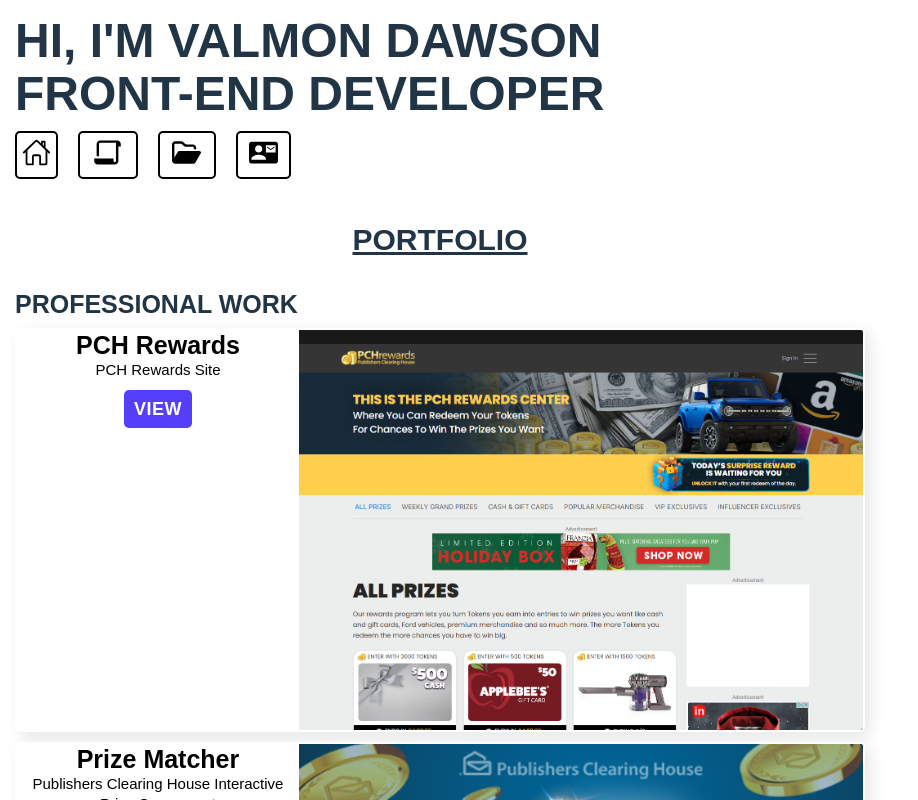
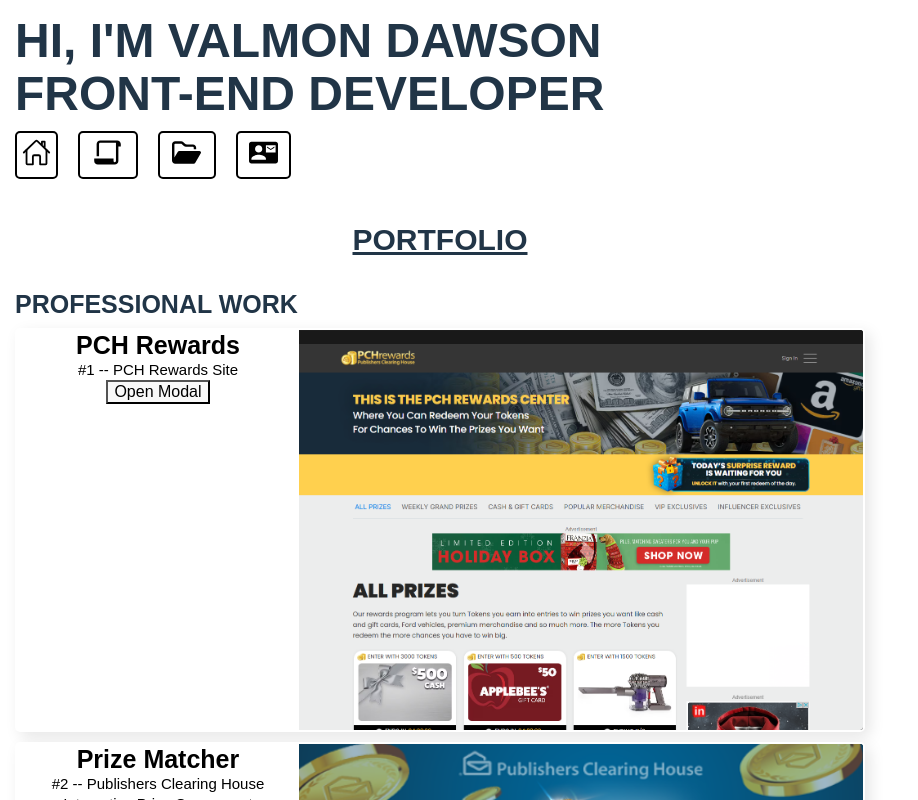
Before and after one commit to VDawson1181/Portfolio_Site_V2, a React (Vite) app: page / in a window 1280 px wide. Both pictures are taken after a click on the item "Portfolio". Shown: the top 800 px of the page, without its empty margins (0-918 px from the left). Built offline with nearby package versions, Linux system fonts and the light colour scheme; a web font is replaced by a local one.

Commit message:
dynamic modals...

```diff
--- /dev/null
+++ b/components/Modal/Modal.jsx
@@ -0,0 +1,25 @@
+// Modal as a separate component
+import { useEffect, useRef } from "react";
+import React from 'react'
+import './modal.css'
+
+const Modal = ({ openModal, closeModal, children }) => {
+    const ref = useRef();
+
+    useEffect(() => {
+        if(openModal){
+            ref.current?.showModal();
+        } else {
+            ref.current?.close();
+        }
+    },[openModal]);
+
+  return (
+    <dialog className="portfolioModal" ref={ref} onCancel={closeModal}>
+        {children}
+        <button onClick={closeModal}>Close dialog</button>
+    </dialog>
+  )
+}
+
+export default Modal
--- /dev/null
+++ b/components/Modal/modal.css
@@ -0,0 +1,23 @@
+.portfolioModal{
+    position: relative;
+    padding-top: 50px;
+
+    button{
+        position: absolute;
+        top: 10px;
+        right: 10px;
+    }
+    & img{
+        width: calc(100% / 3 * 2 + 0.0033rem);
+        max-height: 650px;
+        z-index: 55;
+        background-color: hsl(0, 0%, 0%);
+        object-fit: cover;
+        object-position: center top;
+        justify-self: center;
+    }
+
+    &::backdrop {
+        background: rgba(0, 0, 0, 0.95);
+      }
+}
--- a/components/Portfolio/PortfolioApp.jsx
+++ b/components/Portfolio/PortfolioApp.jsx
@@ -22,34 +22,43 @@
     const professional = [
         {
             isValid: true,
+            id:"rewards",
             name: "PCH Rewards",
             copy: "PCH Rewards Site",
+            descrip: "Rewards: Lorem ipsum dolor sit amet consectetur adipisicing elit. Deleniti incidunt molestias repellat repellendus necessitatibus corrupti ipsum, accusantium voluptates distinctio odio soluta officiis sunt perspiciatis blanditiis enim temporibus quibusdam aliquid? Delectus?",
             url: "https://rewards.pch.com/",
             image: rewardsScr
         },
         {
             isValid: true,
+            id:"pmatcher",
             name: "Prize Matcher",
             copy: "Publishers Clearing House Interactive Prize Component",
+            descrip: "Prize Match: Lorem ipsum dolor sit amet consectetur adipisicing elit. Deleniti incidunt molestias repellat repellendus necessitatibus corrupti ipsum, accusantium voluptates distinctio odio soluta officiis sunt perspiciatis blanditiis enim temporibus quibusdam aliquid? Delectus?",
             url: "https://vdawson1181.github.io/portfolio-files/PrizeMatcher_Component/pm_LB_Component.html",
             image: prizeMatcherLogo
         },
         {
             isValid: true,
+            id: "wlocked",
             name: "Woodlocked",
             copy: "Construction Company Site",
+            descrip: "Woodlocked: Lorem ipsum dolor sit amet consectetur adipisicing elit. Deleniti incidunt molestias repellat repellendus necessitatibus corrupti ipsum, accusantium voluptates distinctio odio soluta officiis sunt perspiciatis blanditiis enim temporibus quibusdam aliquid? Delectus?",
             url: "https://vdawson1181.github.io/WoodlockedProj/index.html",
             image: woodlockedLogo
         },
         {
             isValid: true,
+            id: "mdropped",
             name: "Money Drop",
             copy: "Publishers Clearing House E-Commerce Landing Page",
+            descrip: "Money Drop: Lorem ipsum dolor sit amet consectetur adipisicing elit. Deleniti incidunt molestias repellat repellendus necessitatibus corrupti ipsum, accusantium voluptates distinctio odio soluta officiis sunt perspiciatis blanditiis enim temporibus quibusdam aliquid? Delectus?",
             url: "https://vdawson1181.github.io/portfolio-files/MoneyDrop/page1.html",
             image: moneyDropLogo
         },
         {
             isValid: false,
+            id: "mtree",
             name: "Money Tree",
             copy: "Publishers Clearing House E-Commerce Component",
             url: "https://vdawson1181.github.io/portfolio-files/money-tree-OB-addOn/preview.html",
@@ -57,6 +66,7 @@
         },
         {
             isValid: false,
+            id: "impinfo",
             name: "Important Info",
             copy: "Publishers Clearing House E-Commerce Landing Page",
             url: "https://vdawson1181.github.io/portfolio-files/Important_Info/page1.html",
@@ -64,20 +74,25 @@
         },
         {
             isValid: true,
+            id: "makecount",
             name: "Make It Count",
             copy: "Publishers Clearing House E-Commerce Landing Page",
+            descrip: "Make It Count: Lorem ipsum dolor sit amet consectetur adipisicing elit. Deleniti incidunt molestias repellat repellendus necessitatibus corrupti ipsum, accusantium voluptates distinctio odio soluta officiis sunt perspiciatis blanditiis enim temporibus quibusdam aliquid? Delectus?",
             url: "https://vdawson1181.github.io/portfolio-files/Make_It_Count/page1.html",
             image: makeItCountLogo
         },
         {
             isValid: true,
+            id: "win1MM",
             name: "Win 1MM Tonight",
             copy: "Publishers Clearing House E-Commerce Landing Page",
+            descrip: "WinTonight: Lorem ipsum dolor sit amet consectetur adipisicing elit. Deleniti incidunt molestias repellat repellendus necessitatibus corrupti ipsum, accusantium voluptates distinctio odio soluta officiis sunt perspiciatis blanditiis enim temporibus quibusdam aliquid? Delectus?",
             url: "https://vdawson1181.github.io/portfolio-files/Win_1MM_Tonight_V13/page1.html",
             image: winTonightLogo
         },
         {
             isValid: false,
+            id: "dod",
             name: "Day of Deals V4",
             copy: "Publishers Clearing House E-Commerce Landing Page",
             url: "https://vdawson1181.github.io/portfolio-files/Day_Of_Deals_V4/page1.html",
@@ -85,6 +100,7 @@
         },
         {
             isValid: false,
+            id: "pptrans",
             name: "Prize Payment Transaction",
             copy: "Publishers Clearing House E-Commerce Landing Page",
             url: "https://vdawson1181.github.io/portfolio-files/Prize_Payment_Trans_V3/page1.html",
@@ -102,9 +118,9 @@
         <div className="portfolio">
             {/* <a className="portfolio_close" onClick={handleToggle}>X</a> */}
             <div className="cardContainer">
-            <h1>Portfolio</h1>
-            {professional.length > 0 && <Card items={professional} category="Professional Work"/>}
-            {/* {projects.length > 0 && <Card items={projects} category="Personal Projects"/>} */}
+                <h1>Portfolio</h1>
+                {professional.length > 0 && <Card items={professional} category="Professional Work"/>}
+                {/* {projects.length > 0 && <Card items={projects} category="Personal Projects"/>} */}
             </div>
         </div>
     </>
--- a/src/Card.jsx
+++ b/src/Card.jsx
@@ -1,30 +1,62 @@
+import React, { useState, useEffect, useRef } from 'react';
 import PropTypes from 'prop-types';
 import Button from './Button.jsx'
+import Modal from '../components/Modal/Modal.jsx';
 // import profilePic from './assets/react.svg';
 
 function Card(props){
 // const Card = (category, userList) => {
+    const [modal, setModal] = useState(false);
+    const [modalContent, setModalContent] = useState(null);
 
     const category = props.category;
     const userList = props.items;
 
-      const cards = userList.map((item, index) => <div key={index} className={item.isValid ? "card cardValid" : "card cardInvalid"}>
-            {/* <p>User #{index+1}</p> */}
+
+
+    // const [cardVisible, setCardVisible] = useState(false)
+    // const handleCardClick = (e,item) => {
+    //     e.stopPropagation();
+    //     const updatedItem = item.map({ item})
+    //     setCardVisible(true)
+    //   }
+
+    const handleModal = (content) => {
+        setModalContent(content);
+        setModal(true)
+    }
+
+    //   const cards = userList.map((item, index) => <div key={index} className={item.isValid ? "card cardValid" : "card cardInvalid"}>
+      const cards = userList.map((item, index) => <div key={index}>
+            <div className="card">
                 <div className="cardContent">
                     <h2 className="card-title">{item.name}</h2>
-                <p className="card-text">{item.copy}</p>
-                {/* <p className="card-text">Age: {item.age}</p>      */}
-                {/* <p>{item.isValid ? <Button indexNo={index+1} name={item.name} url={item.url}/> : "Invalid User"}</p>  */}
-                <Button indexNo={index+1} name={item.name} url={item.url}/>
+                    <p className="card-text">#{index+1} -- {item.copy}</p>
+                    {/* <p className="card-text">{item.descrip}</p> */}
+                    {/* <Button indexNo={index+1} name={item.name} url={item.url}/>*/}
+                    {/* <button>View</button> */}
+                    <button className={item.id} onClick={() => handleModal([<h2 className="card-title">{item.name}</h2>,item.descrip,<img className="card-image" src={item.image} alt="Image" loading="lazy"/>])}>Open Modal</button>
                 </div>
                 <img className="card-image" src={item.image} alt="Image" loading="lazy"/>
+            </div>
+
         </div>);
+
+    const cardDescription = userList.map((item, index) =>
+            <div key={index} className="cardFocus">
+                <h2 className="card-title">{item.name}</h2>
+                <p className="card-text">#{index+1} -- {item.copy}</p>
+                <p className="card-text">{item.descrip}</p>
+            </div>)
 
 
         return(
             <>
                 <h3>{category}</h3>
                 {cards}
+                <Modal openModal={modal} closeModal={() => setModal(false)}>
+                    {modalContent}
+                </Modal>
             </>
         );
 }
```
Also changed, not shown: 1 other file (tests, documents, lock files or other folders). Lines whose indentation alone changed are shown as unchanged.
